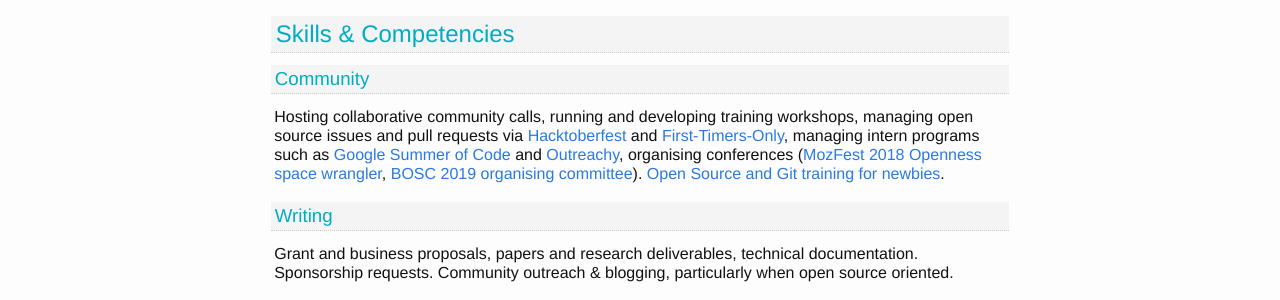
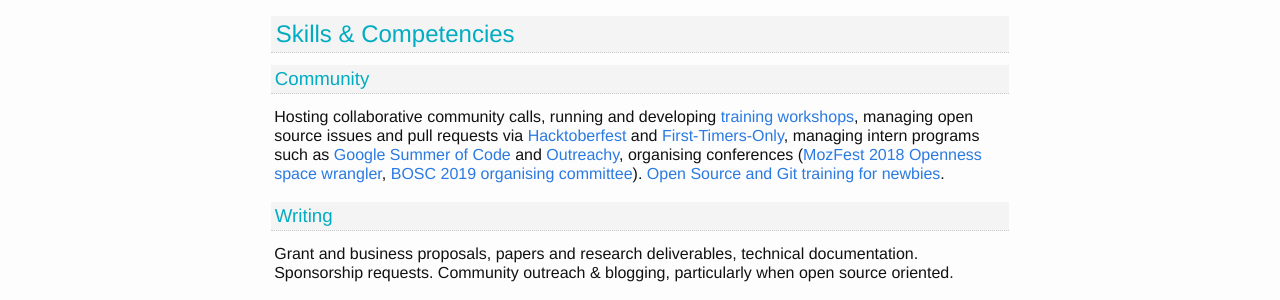
Before and after one commit to yochannah/cv, a Jekyll site: the page built from index.md, in a window 1280 px wide and 900 px high. Shown: the part 206-506 px from the top of the window. Built offline with Jekyll 4.4.1, drawn with Linux system fonts in a browser that asks for light colours; part of the change alters nothing that is shown; some of the changed text lies outside the part shown.

```diff
--- a/index.md
+++ b/index.md
@@ -12,7 +12,7 @@ My claim to fame: I have three passports. I'm now happily settled in the UK with
 
 ## Skills & Competencies
 ### Community
-Hosting collaborative community calls, running and developing training workshops, managing open source issues and pull requests via [Hacktoberfest](https://hacktoberfest.digitalocean.com/) and [First-Timers-Only](https://www.firsttimersonly.com/), managing intern programs such as [Google Summer of Code](https://summerofcode.withgoogle.com/) and [Outreachy](https://www.outreachy.org/), organising conferences ([MozFest 2018 Openness space wrangler](https://www.mozillafestival.org/), [BOSC 2019 organising committee](https://www.open-bio.org/events/bosc/)). [Open Source and Git training for newbies](https://github.com/open-source-for-researchers).
+Hosting collaborative community calls, running and developing [training workshops](Open Source Program Manager), managing open source issues and pull requests via [Hacktoberfest](https://hacktoberfest.digitalocean.com/) and [First-Timers-Only](https://www.firsttimersonly.com/), managing intern programs such as [Google Summer of Code](https://summerofcode.withgoogle.com/) and [Outreachy](https://www.outreachy.org/), organising conferences ([MozFest 2018 Openness space wrangler](https://www.mozillafestival.org/), [BOSC 2019 organising committee](https://www.open-bio.org/events/bosc/)). [Open Source and Git training for newbies](https://github.com/open-source-for-researchers).
 ### Writing
 Grant and business proposals, papers and research deliverables, technical documentation. Sponsorship requests. Community outreach & blogging, particularly when open source oriented.
 ### Technical
@@ -92,3 +92,5 @@ As a second-line analyst for HBOS (now part of Lloyds Banking Group), my role re
 
 ## Personal Interests
 My hobbies include crafts, running, cycling, and open source software. I've participated in the RBS Caledonian Challenge (42 miles on foot in one night) for charity, completed a solo Coast to Coast cycle ride, and ridden 105 miles overnight for the British Heart Foundation. I'm also an active member of the StackExchange community.
+
+This CV is available in markdown with clickable links at [yochannah.github.io/cv/](https://yochannah.github.io/cv/)
```
